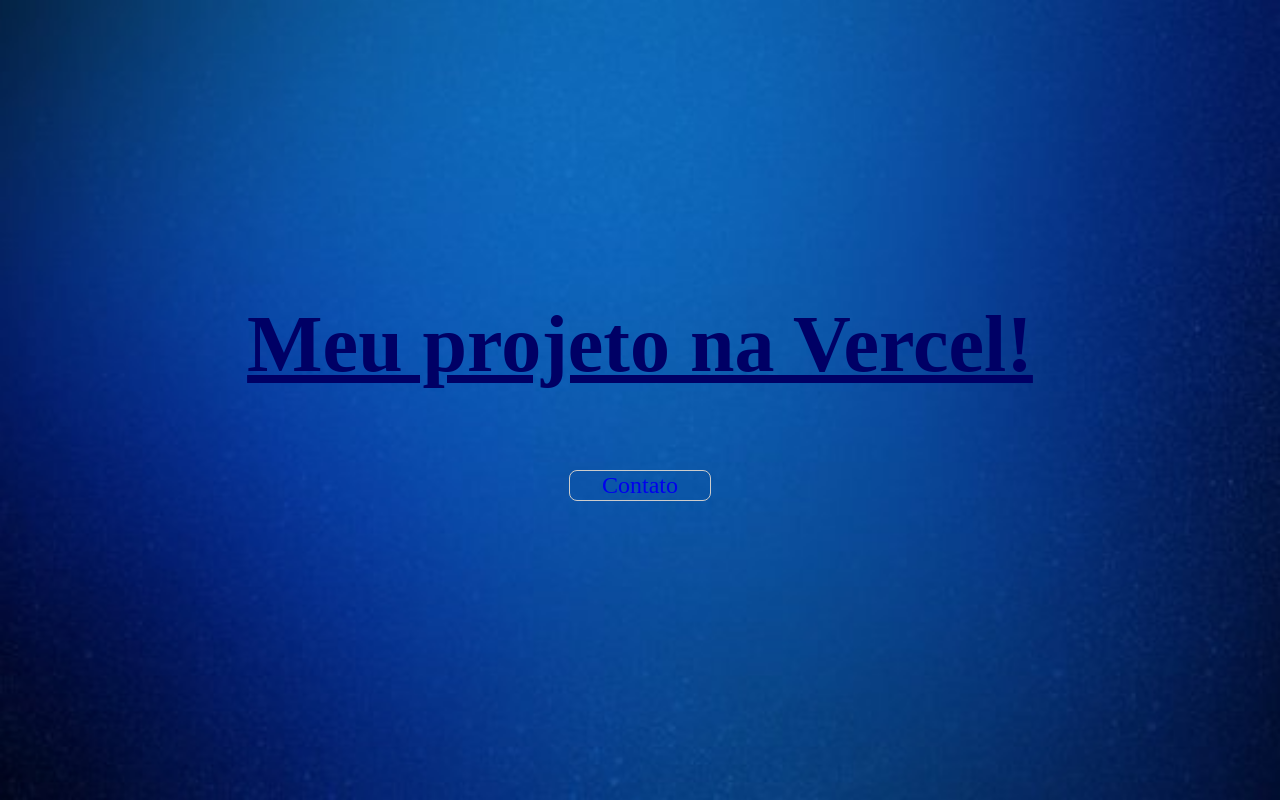
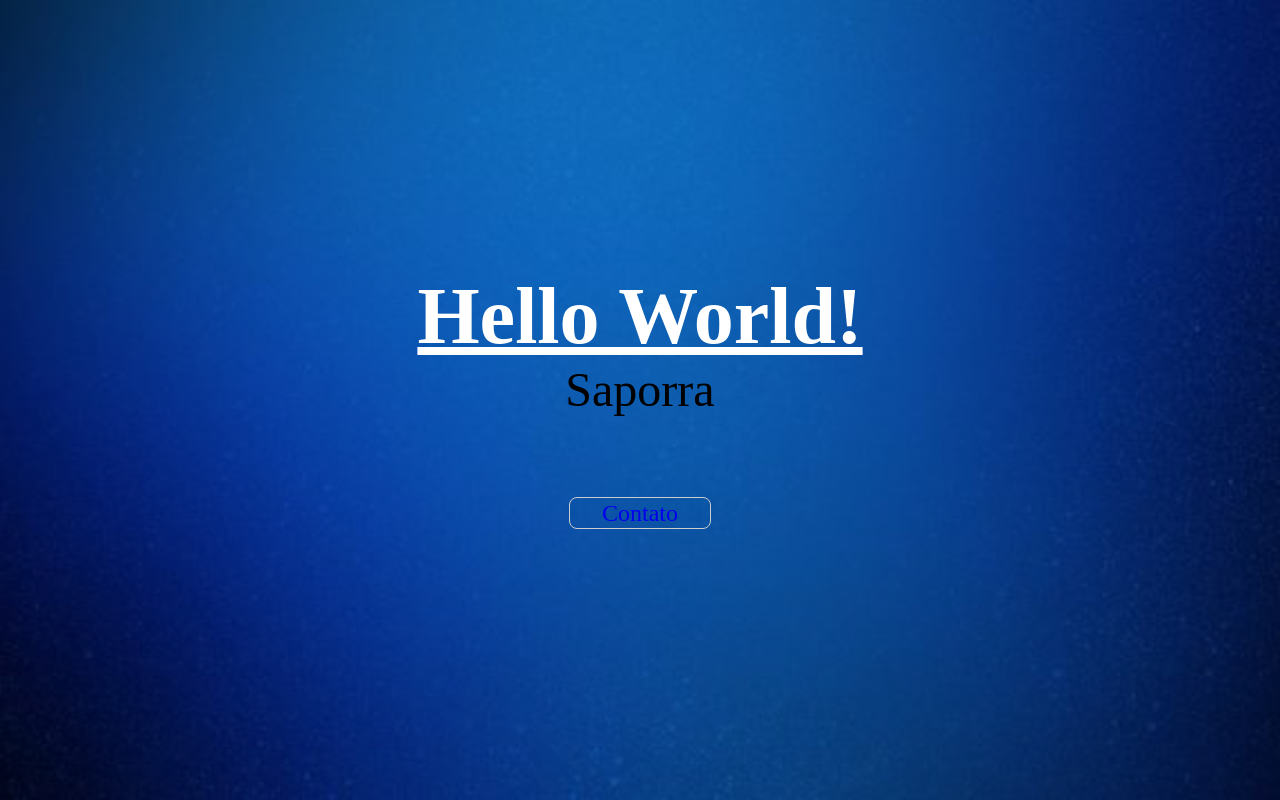
Before and after one commit to Juniorx-62/meu-primeiro-projeto, a plain HTML site: page index.html in a window 1280 px wide. Drawn offline with Linux system fonts and the light colour scheme.

Commit message:
qualquer coisa

```diff
--- a/index.html
+++ b/index.html
@@ -15,7 +15,8 @@
     </head>
 
     <body>
-        <h1 style="color: r#000065ed;">Meu projeto na Vercel!</h1> <!-- Inline-block -->
+        <h1 style="color: rgb(255, 255, 255);">Hello World!</h1> <!-- Inline-block -->
+        <p>Saporra</p>
 
         <a href="contato.html" class="btn btn-primary">Contato</a>
 
```
